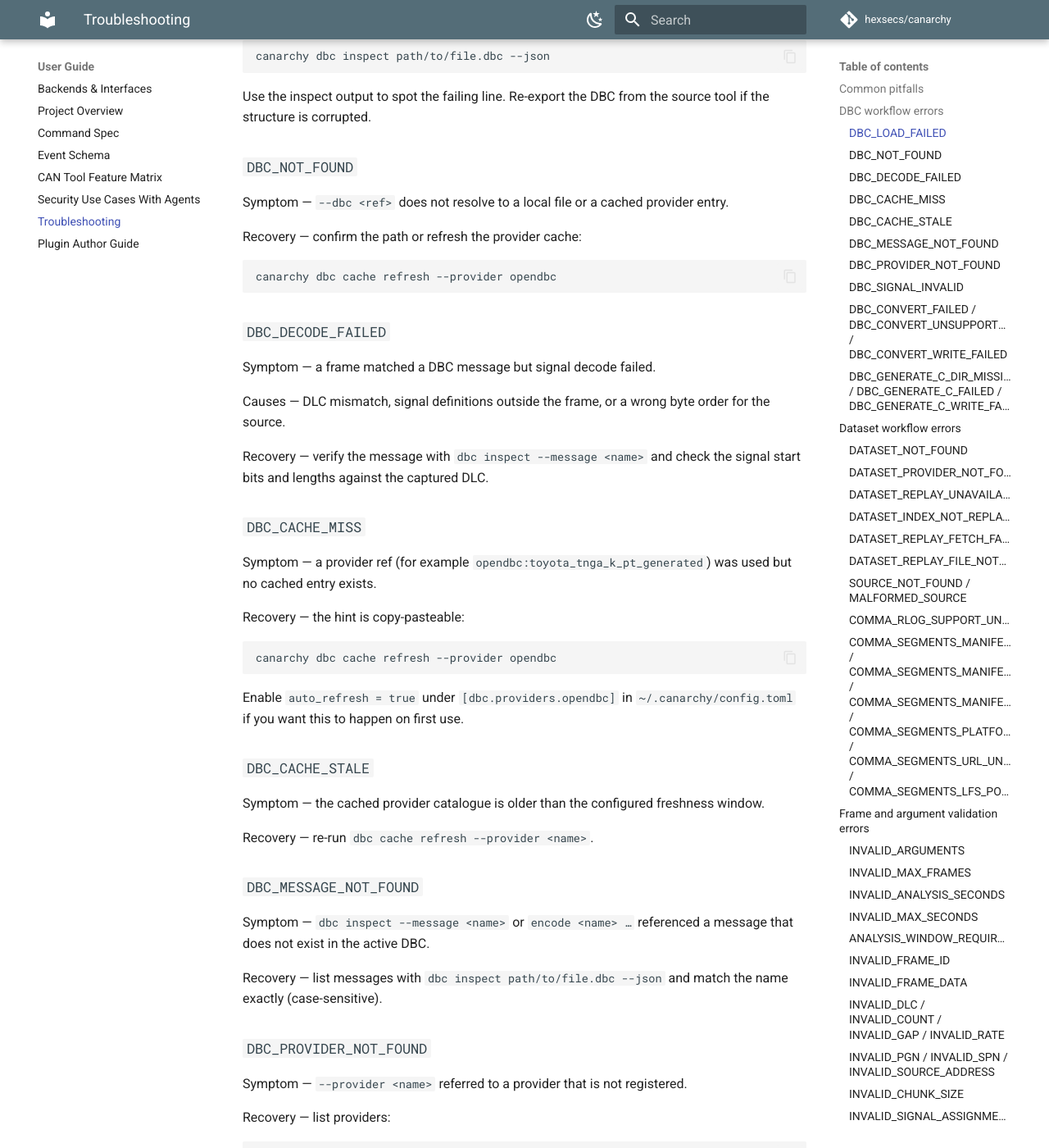
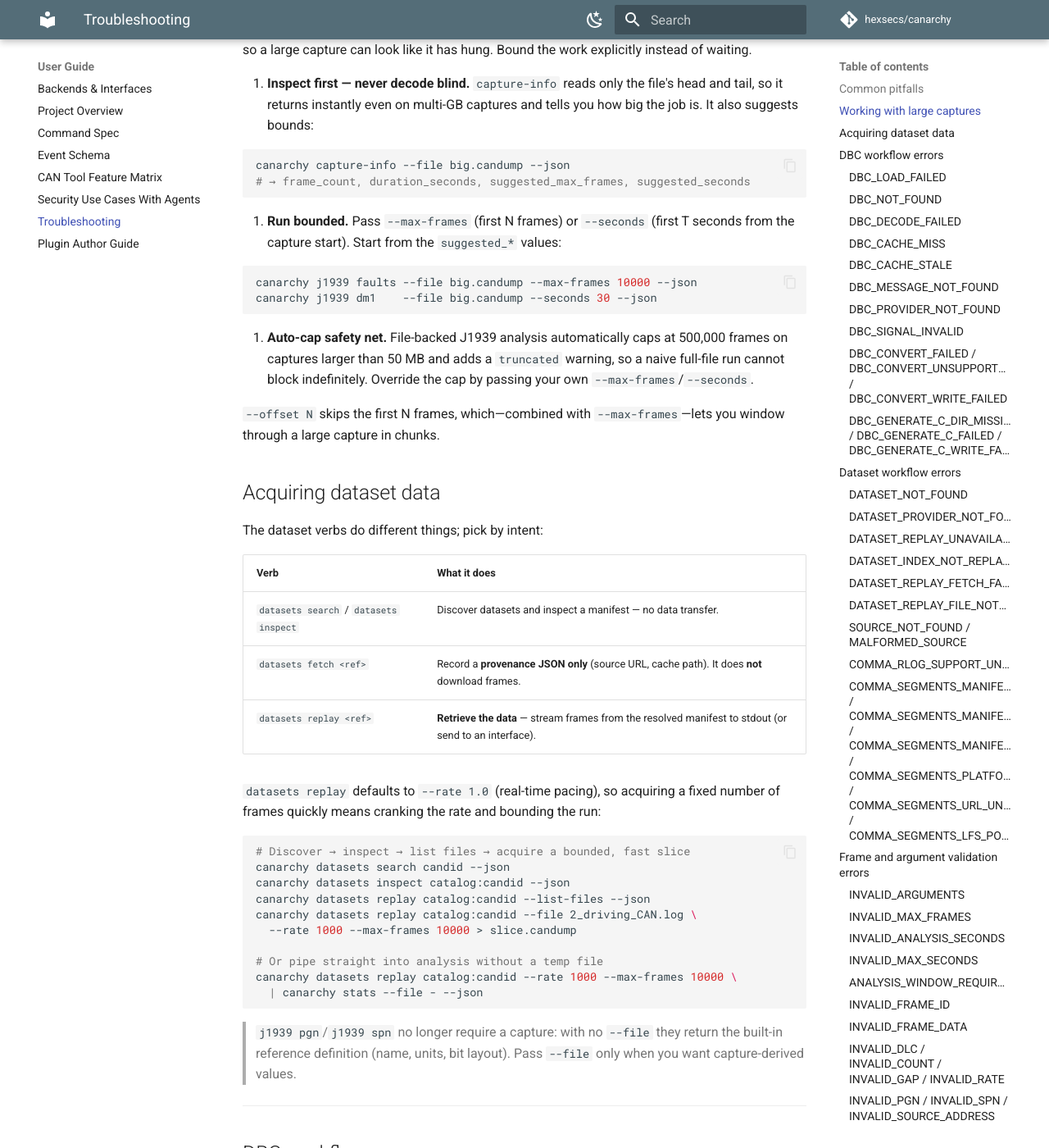
Before and after one commit to hexsecs/canarchy, an MkDocs documentation site: the page built from docs/troubleshooting.md, in a window 1280 px wide and 1400 px high, scrolled down 1273 px. Shown: the whole window at 82% size. Built offline with MkDocs 1.6.1 and Material for MkDocs 9.7.7, drawn with Linux system fonts in a browser that asks for light colours; comment, search, counter and statistics services are not loaded; some of the changed text lies outside the part shown.

Commit message:
Document large-capture and dataset-acquisition footguns (#447)
Add a "Working with large captures" section (capture-info first,
suggested_max_frames/seconds, --max-frames/--seconds/--offset, the 50 MB
auto-cap) and an "Acquiring dataset data" section (fetch=provenance vs
replay=data, real-time --rate 1.0 default) to troubleshooting.md. Add a
cookbook recipe for acquiring a bounded dataset slice, a getting-started
tip box cross-linking both, and note that j1939 pgn/spn now work without a
capture (reference mode, #442). Wire the new recipe into the cookbook
index and mkdocs nav.

Co-Authored-By: Claude Opus 4.8 <noreply@anthropic.com>
Claude-Session: https://claude.ai/code/session_01PX9iWJLzoGc1A6uhjiQ5cK

````diff
--- a/docs/troubleshooting.md
+++ b/docs/troubleshooting.md
@@ -37,12 +37,85 @@ first.
 * **Large captures need bounds.** File-backed J1939 analysis caps at
   500,000 frames on captures larger than 50 MB and emits a warning.
   Override with `--max-frames` or `--seconds` for full-file analysis.
+  See [Working with large captures](#working-with-large-captures) below.
+
+* **`datasets replay` is real-time by default.** It paces output at
+  `--rate 1.0` (wall-clock = capture time), so streaming N frames takes
+  the original capture's duration. To acquire data quickly, raise the
+  rate and bound the run: `--rate 1000 --max-frames 10000`.
+
+* **`datasets fetch` does not download data.** It records a provenance
+  JSON only. Use `datasets replay` to actually retrieve frames. See
+  [Acquiring dataset data](#acquiring-dataset-data) below.
 
 * **Stdin and `--file` cannot both be specified.** Use one or the other:
 
   ```bash
   canarchy stats --file - < capture.candump
   ```
+
+---
+
+## Working with large captures
+
+Per-frame decoders (`j1939 faults`, `j1939 dm1`, `decode`) process the whole
+file before printing, so a large capture can look like it has hung. Bound the
+work explicitly instead of waiting.
+
+1. **Inspect first — never decode blind.** `capture-info` reads only the file's
+   head and tail, so it returns instantly even on multi-GB captures and tells
+   you how big the job is. It also suggests bounds:
+
+   ```bash
+   canarchy capture-info --file big.candump --json
+   # → frame_count, duration_seconds, suggested_max_frames, suggested_seconds
+   ```
+
+2. **Run bounded.** Pass `--max-frames` (first N frames) or `--seconds` (first
+   T seconds from the capture start). Start from the `suggested_*` values:
+
+   ```bash
+   canarchy j1939 faults --file big.candump --max-frames 10000 --json
+   canarchy j1939 dm1    --file big.candump --seconds 30 --json
+   ```
+
+3. **Auto-cap safety net.** File-backed J1939 analysis automatically caps at
+   500,000 frames on captures larger than 50 MB and adds a `truncated`
+   warning, so a naive full-file run cannot block indefinitely. Override the
+   cap by passing your own `--max-frames`/`--seconds`.
+
+`--offset N` skips the first N frames, which—combined with `--max-frames`—lets
+you window through a large capture in chunks.
+
+## Acquiring dataset data
+
+The dataset verbs do different things; pick by intent:
+
+| Verb | What it does |
+|------|--------------|
+| `datasets search` / `datasets inspect` | Discover datasets and inspect a manifest — no data transfer. |
+| `datasets fetch <ref>` | Record a **provenance JSON only** (source URL, cache path). It does **not** download frames. |
+| `datasets replay <ref>` | **Retrieve the data** — stream frames from the resolved manifest to stdout (or send to an interface). |
+
+`datasets replay` defaults to `--rate 1.0` (real-time pacing), so acquiring a
+fixed number of frames quickly means cranking the rate and bounding the run:
+
+```bash
+# Discover → inspect → list files → acquire a bounded, fast slice
+canarchy datasets search candid --json
+canarchy datasets inspect catalog:candid --json
+canarchy datasets replay catalog:candid --list-files --json
+canarchy datasets replay catalog:candid --file 2_driving_CAN.log \
+  --rate 1000 --max-frames 10000 > slice.candump
+
+# Or pipe straight into analysis without a temp file
+canarchy datasets replay catalog:candid --rate 1000 --max-frames 10000 \
+  | canarchy stats --file - --json
+```
+
+> `j1939 pgn`/`j1939 spn` no longer require a capture: with no `--file` they
+> return the built-in reference definition (name, units, bit layout). Pass
+> `--file` only when you want capture-derived values.
 
 ---
 
--- a/mkdocs.yml
+++ b/mkdocs.yml
@@ -90,6 +90,7 @@ nav:
       - Find counter signals in a capture: cookbook/find-counter-signals.md
       - Fuzz Tesla DI_torque2 vehicle speed: cookbook/fuzz-tesla-di-torque2-speed.md
       - Match an unknown capture against opendbc: cookbook/match-dbc-against-capture.md
+      - Acquire a bounded dataset slice for offline analysis: cookbook/acquire-dataset-slice.md
       - Stream the CANdid dataset into stats: cookbook/stream-candid-into-stats.md
       - Stream commaCarSegments CAN data: cookbook/stream-comma-car-segments.md
       - Wire CANarchy into Claude Desktop or Claude Code: cookbook/mcp-claude-integration.md
````
Also changed, not shown: CHANGELOG.md (+4 -0 lines), docs/cookbook/acquire-dataset-slice.md (added, +64 -0 lines), docs/cookbook/index.md (+1 -0 lines), docs/getting_started.md (+3 -0 lines).
